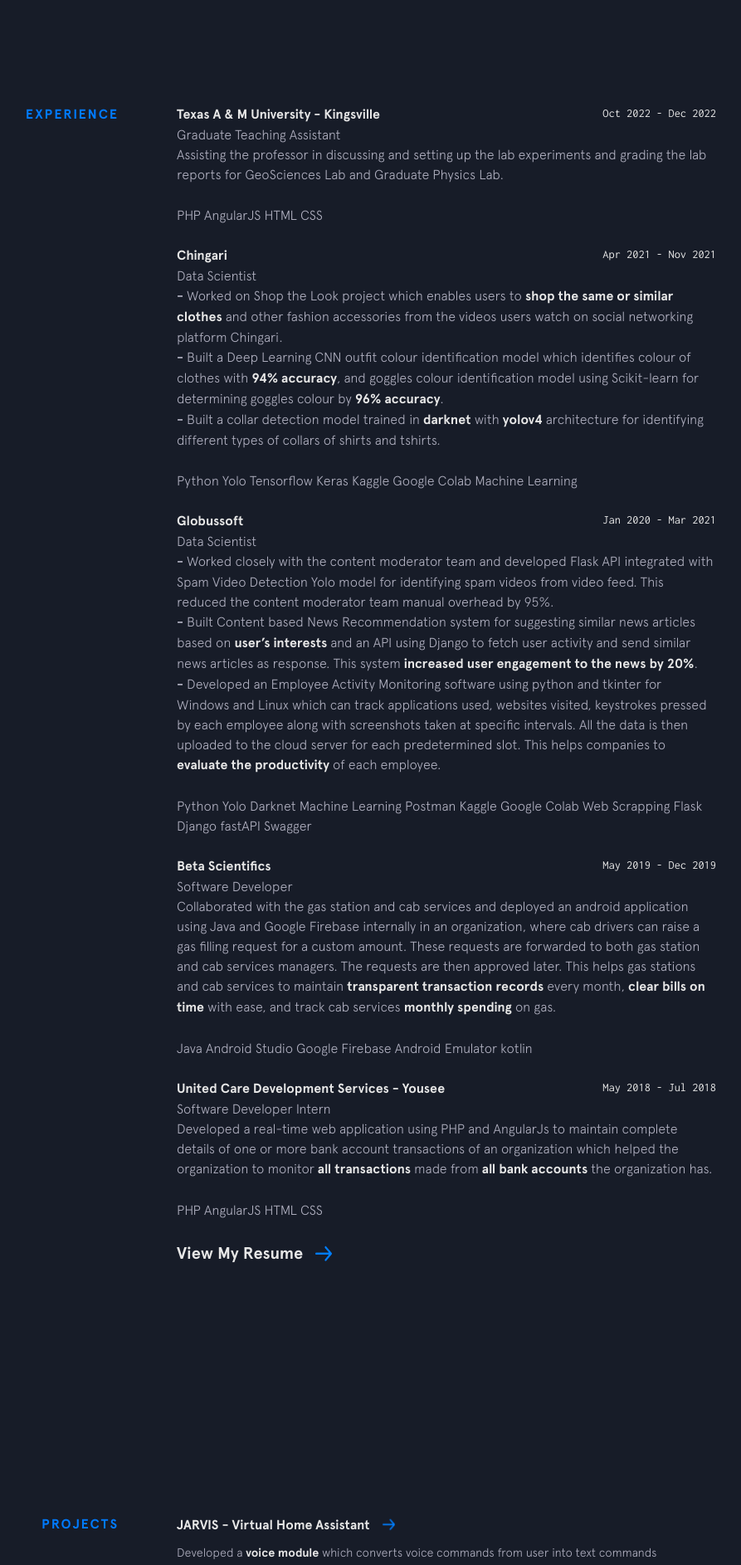
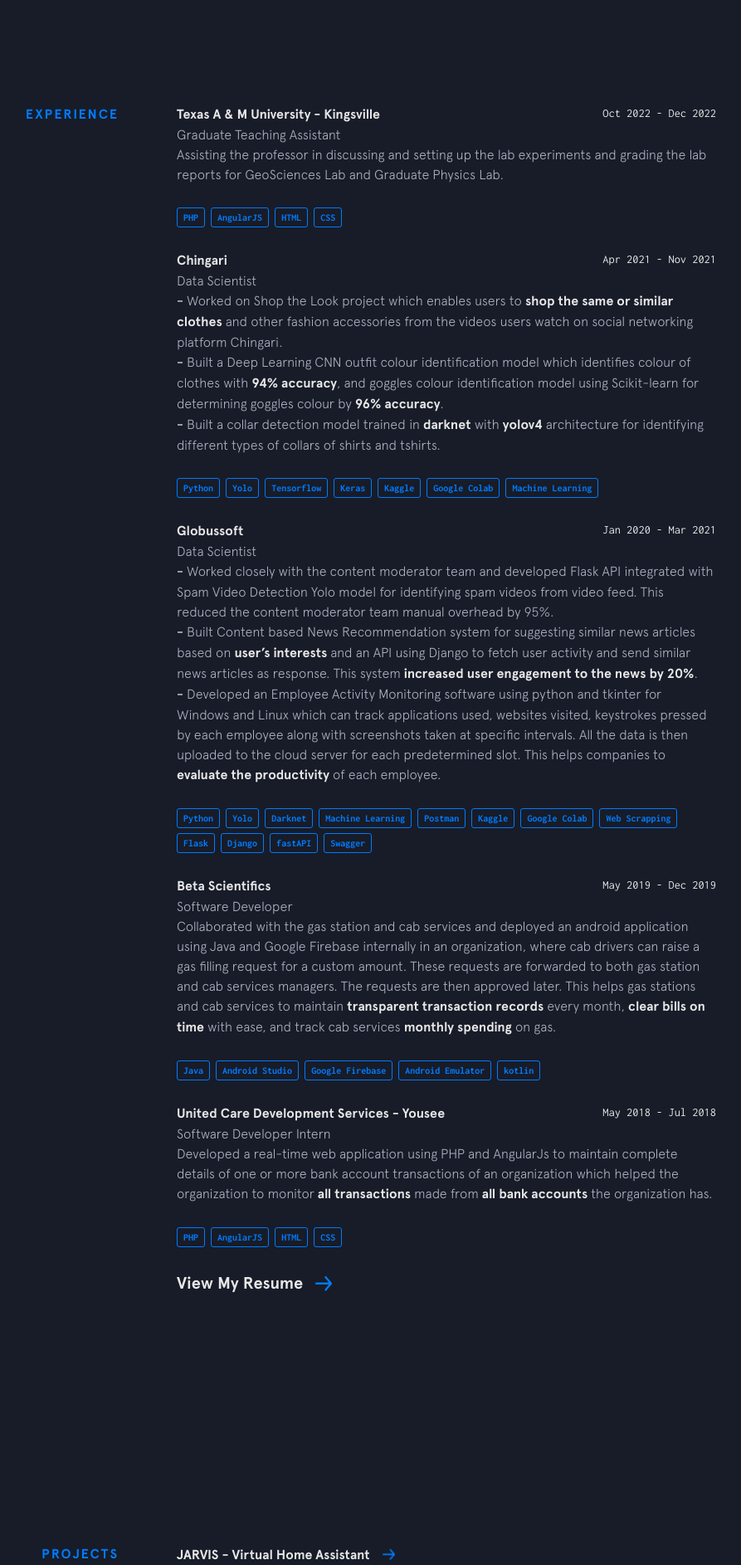
Before and after one commit to srikanthkarre/portfolio, a Jekyll site: the page built from index.html, in a window 1280 px wide. Shown: the part 2509-4395 px from the top of the page at 83% size, without its empty margins (237-1130 px from the left). Built offline with Jekyll 4.4.1, drawn with Linux system fonts in a browser that asks for light colours; nearby versions of some CDN libraries.

Commit message:
Update experience.html

```diff
--- a/_includes/experience.html
+++ b/_includes/experience.html
@@ -13,9 +13,9 @@
         </div>
         <div class="job__position">{{job.position}}</div>
         <p class="job__description">{{job.description}}</p>
-        <div class="project__used">
+        <div class="job__used">
           {% for item in job.used %}
-          <span class="project__used__item">{{item.thing}}</span>
+          <span class="job__used__item">{{item.thing}}</span>
           {% endfor %}
         </div>
       </div>
```
